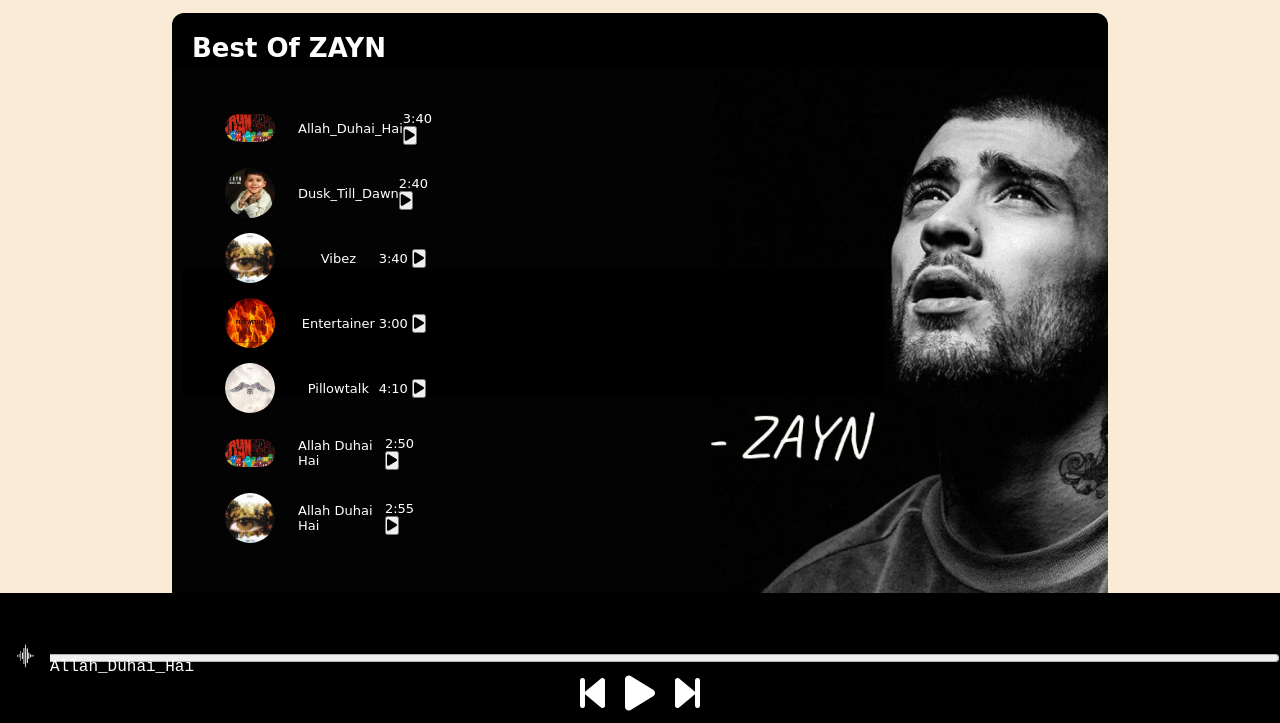
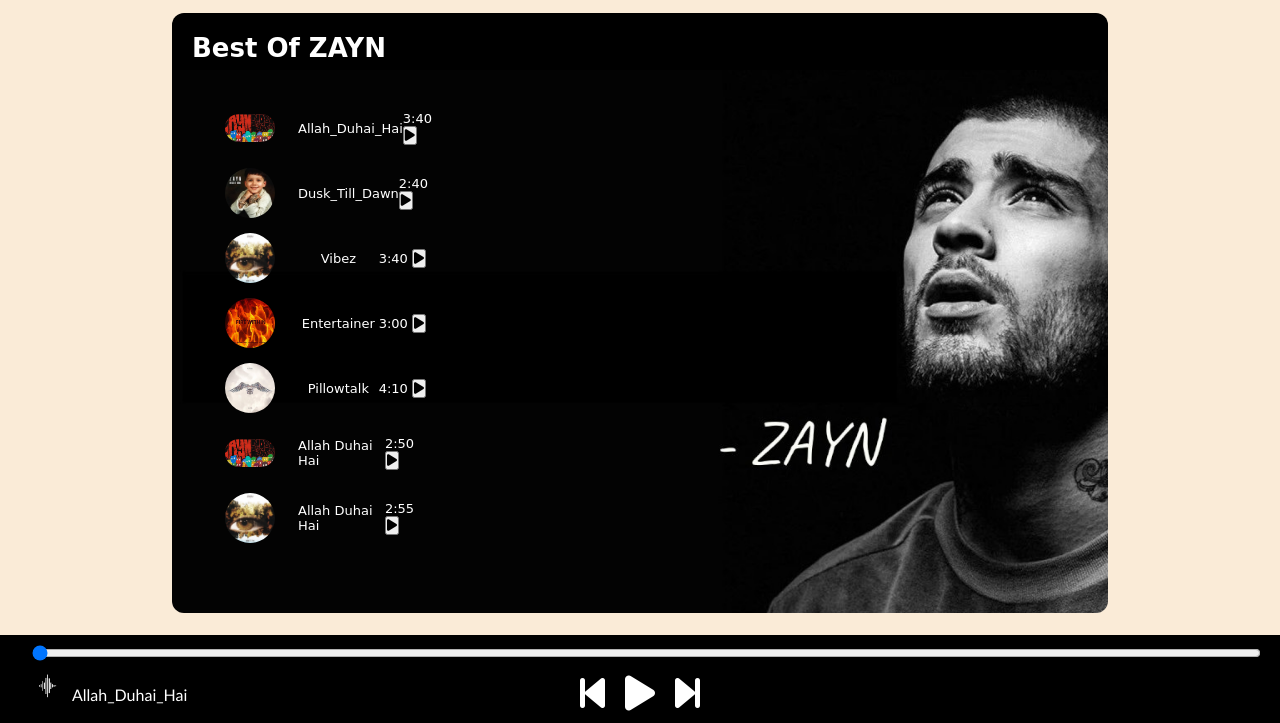
Before and after one commit to Tanishk-Negi/spotify, a plain HTML site: page index.html in a window 1280 px wide. Shown: the part 77-800 px from the top of the page. Drawn offline with Linux system fonts and the light colour scheme; a web font is replaced by a local one.

Commit message:
Update style.css

```diff
--- a/style.css
+++ b/style.css
@@ -41,7 +41,7 @@ nav ul{
 .bottom{
     position:fixed;
     background-color : black;
-    height:130px;
+    height:88px;
     bottom:0px;
     display:flex;
    color:white;
@@ -49,11 +49,14 @@ nav ul{
     align-items:center;
 }
 
-#myProgressBar
-{
-    width:100%;
-    cursor:pointer;
-   padding:20px 20px;
+#myProgressBar {
+    width: 96%;
+    position: absolute;
+    left: 32px;
+    top:14px;
+    cursor: pointer;
+    height: 8px;
+    background-color: blue;
 }
 
 
@@ -70,12 +73,23 @@ nav ul{
 
 }
 
-.icons{
+#previous
+{
+    cursor:pointer;
+}
+
+#masterPlay
+{
+    cursor:pointer;
+}
+
+#next
+{
     cursor:pointer;
 }
 
 .container{
-    min-height:63vh;
+    min-height:70vh;
     background-color: black;
     font-family:cursive;
     color:white;
@@ -127,11 +141,11 @@ nav ul{
     cursor:pointer;
 }
 
-.songInfo
-{
-    position:absolute;
-    left:0;
-    font-family: 'Courier New', Courier, monospace;
+.songInfo {
+    position: absolute;
+    top: 35px;
+    left: 22px;
+    font-family: 'Gill Sans', 'Gill Sans MT', Calibri, 'Trebuchet MS', sans-serif;
 }
 
 .songInfo img{
```
